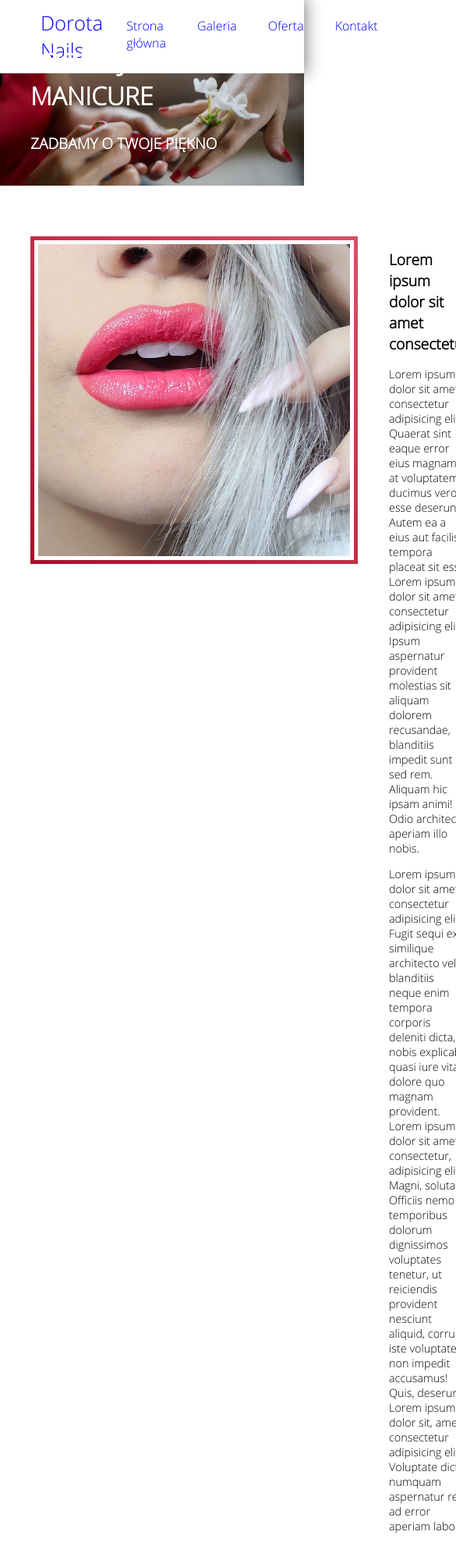
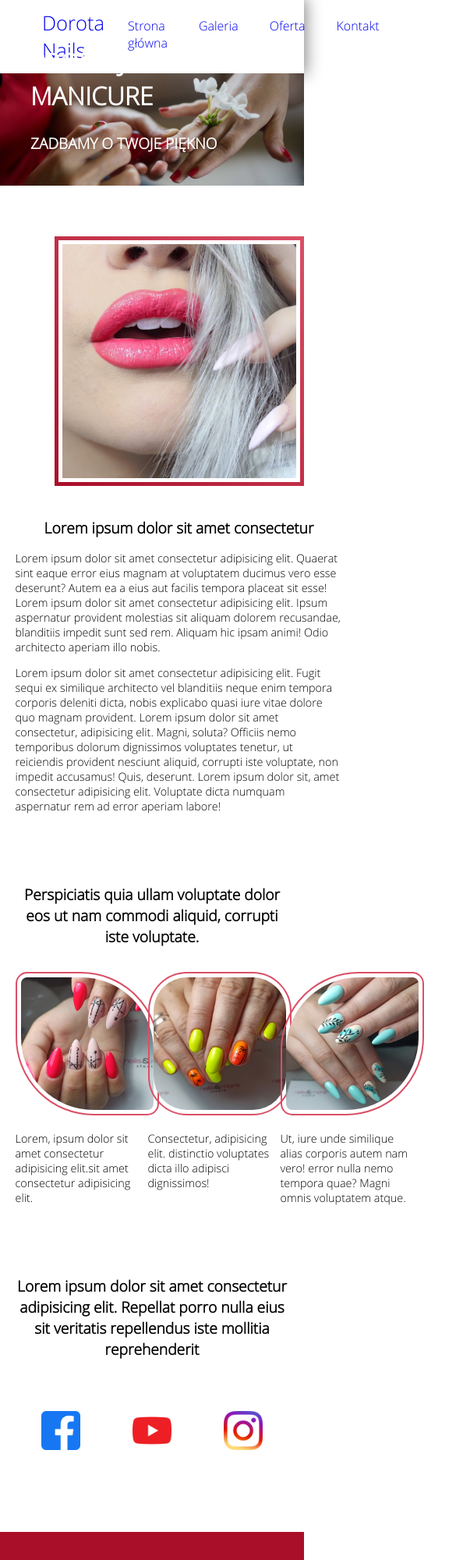
Before and after one commit to alerion09/Nails, a plain HTML site: page index.html in a window 390 px wide. Shown: the top 2000 px of the page at 78% size, 585 px wide, since content can reach past the window. Drawn offline with Linux system fonts and the light colour scheme.

Commit message:
Create responsive CSS for screens between 1024 and 650 pixels

```diff
--- a/index.html
+++ b/index.html
@@ -28,6 +28,7 @@
                     <h2>ZADBAMY O TWOJE PIĘKNO</h2>
                 </div>
         </section>
+        <div class="index_under-top-container">
             <section class="index_first-section">
                 <figure>
                     <img src="img/first-article.jpg" alt="Woman face and pink nails.">
@@ -86,13 +87,17 @@
                 </div>
             </section>
         </div>
+        </div>
     <footer>
+        <div class="con">
             <ul>
                 <li>Address: Lorum ipsum.</li>
                 <li>Phone: +48 736 977 474 </li>
                 <li>E-mail: kajetankuzma@gmail.com</li>
                 <li>&copy; 2020 Kajetan Kuźma</li>
             </ul>
+        </div>
+
     </footer>
 </body>
 </html>
--- a/style.css
+++ b/style.css
@@ -92,9 +92,22 @@ footer
 footer li
 {
     display: inline-block;
+    list-style-type: none;
     padding: 10px;
 }
+footer ul
+{
+    margin-left: auto;
+    margin-right: auto;
+    padding: 0;
+}
 /*----------INDEX---------------------------------------------------------------------------------*/
+.index_under-top-container
+{
+    width: 80%;
+    margin-left: auto;
+    margin-right: auto;
+}
 .index_top
 {
     position: relative;
@@ -123,10 +136,7 @@ footer li
 }
 .index_first-section
 {
-    width: 80%;
     display: flex;
-    margin-left: auto;
-    margin-right: auto;
 }
 .index_first-section > article
 {
@@ -144,22 +154,10 @@ footer li
     border-image-source: linear-gradient(45deg, rgb(169, 15, 41), rgb(218, 79, 102));
     border-image-slice:1;
 }
-.index_second-section
-{
-    margin-right: auto;
-    margin-left: auto;
-    width: 80%;
-}
 .index_second-section > h1
 {
     text-align: center;
     padding-bottom: 20px;
-}
-.index_third-section
-{
-    width: 80%;
-    margin-right: auto;
-    margin-left: auto;
 }
 .index_triple-img > figure > img
 {
@@ -219,8 +217,6 @@ footer li
 }
 .gallery_container
 {
-    margin-top: 150px;
-    width: 70%;
     margin-left: auto;
     margin-right: auto;
     padding: 20px;
@@ -260,8 +256,6 @@ footer li
 }
 .offer_first-section
 {
-    margin-top: 100px;
-    width: 76%;
     margin-left: auto;
     margin-right: auto;
 }
@@ -295,11 +289,9 @@ footer li
 {
     margin-left: auto;
     margin-right: auto;
-    width:80%;
 }
 .contact_map
 {
-    margin-top: 120px;
     height:500px;
     background: linear-gradient(45deg, rgb(169, 15, 41), rgb(218, 79, 102));
     padding:3px;
@@ -330,3 +322,8 @@ footer li
 {
     text-align: center;
 }
+.goc_containers
+{
+    margin-top: 120px;
+    width:80%;
+}
--- a/style_responsive.css
+++ b/style_responsive.css
@@ -1,6 +1,21 @@
 /*----------RESPONSIVE------------------CSS---------------------------------------------------------------*/
 /*--------------------------------------------------------------------------------------------------------*/
 /*---------------------------------------------*/
+@media only screen and (max-width: 1540px) /*Mniejsze od 1541*/
+{
+    .index_triple-img > figure > img
+    {
+        width:300px;
+    }
+    .index_triple-img > figure
+    {
+        width: 300px;
+    }
+    .index_under-top-container
+    {
+        width:85%;
+    }
+}
 @media only screen and (max-width: 1366px) /*Mniejsze od 1367*/
 {
     section
@@ -15,9 +30,30 @@
     {
         margin-top: 150px;
     }
-    .contact_map
+    .gallery_container-headline h1
     {
-        margin-top: 90px;
+        font-size: 1.9rem;
+    }
+    .goc_containers
+    {
+        width:85%;
+        margin-top: 80px;
+    }
+    .index_triple-img > figure > img
+    {
+        width:250px;
+    }
+    .index_triple-img > figure
+    {
+        width: 250px;
+    }
+    .index_first-section > figure >img
+    {
+        width: 350px;
+    }
+    .index_social-icon
+    {
+        width:80px
     }
 }
 @media only screen and (max-width: 1023px) /*Mniejsze od 1024*/
@@ -28,7 +64,7 @@
     }
     nav
     {
-        width: 100%;
+        width: 98%;
         padding:2px;
     }
     .menu
@@ -48,9 +84,10 @@
     :-webkit-any(article,aside,nav,section,div) p {
         font-size: 0.9rem;
     }
-    .contact_main-container
+    .goc_containers
     {
-        width:95%;
+        width:90%;
+        margin-top: 80px;
     }
     .contact_icon
     {
@@ -59,13 +96,91 @@
     }
     .contact_map
     {
-        margin-top: 80px;
         height:350px;
     }
     footer
     {
         margin-top: 100px;
     }
+    .gallery_container-headline h1
+    {
+        font-size: 1.4rem;
+    }
+    .offer_float-left
+    {
+        float: none;
+        width: 550px;
+        margin-left: auto;
+        margin-right: auto;
+    }
+    .offer_float-right
+    {
+        float: none;
+        width: 550px;
+        margin-left: auto;
+        margin-right: auto;
+    }
+    .offer_img
+    {
+        width: 500px;
+        margin-left: auto;
+        margin-right: auto;
+        display: block;
+    }
+    .offer_red-color
+    {
+        text-align: center;
+    }
+    .index_first-section > figure >img
+    {
+        display: block;
+        margin-left: auto;
+        margin-right: auto;
+    }
+    .index_first-section > figure
+    {
+        width: 420px;
+        margin-left: auto;
+        margin-right: auto;
+    }
+    .index_under-top-container
+    {
+        width: 90%;
+    }
+    .index_first-section
+    {
+        display: inline-block;
+        margin-left: auto;
+        margin-right: auto;
+    }
+    .index_first-section h2
+    {
+        text-align: center;
+        margin-top: 40px;
+    }
+    .index_first-section article
+    {
+        padding:0;
+    }
+    .index_triple-img > figure > img
+    {
+        width:170px;
+    }
+    .index_triple-img > figure
+    {
+        width: 170px;
+    }
+    .index_first-section > figure >img
+    {
+        width: 300px;
+    }
+    .index_social-icon
+    {
+        width:50px
+    }
+}
+@media only screen and (max-width: 779px) /*Mniejsze od 780*/
+{
 }
 @media only screen and (max-width: 649px) /*Mniejsze od 650*/
 {
```
Also changed, not shown: contact.html (+1 -1 lines), gallery.html (+1 -1 lines), offer.html (+1 -1 lines). Lines whose indentation alone changed are shown as unchanged.
